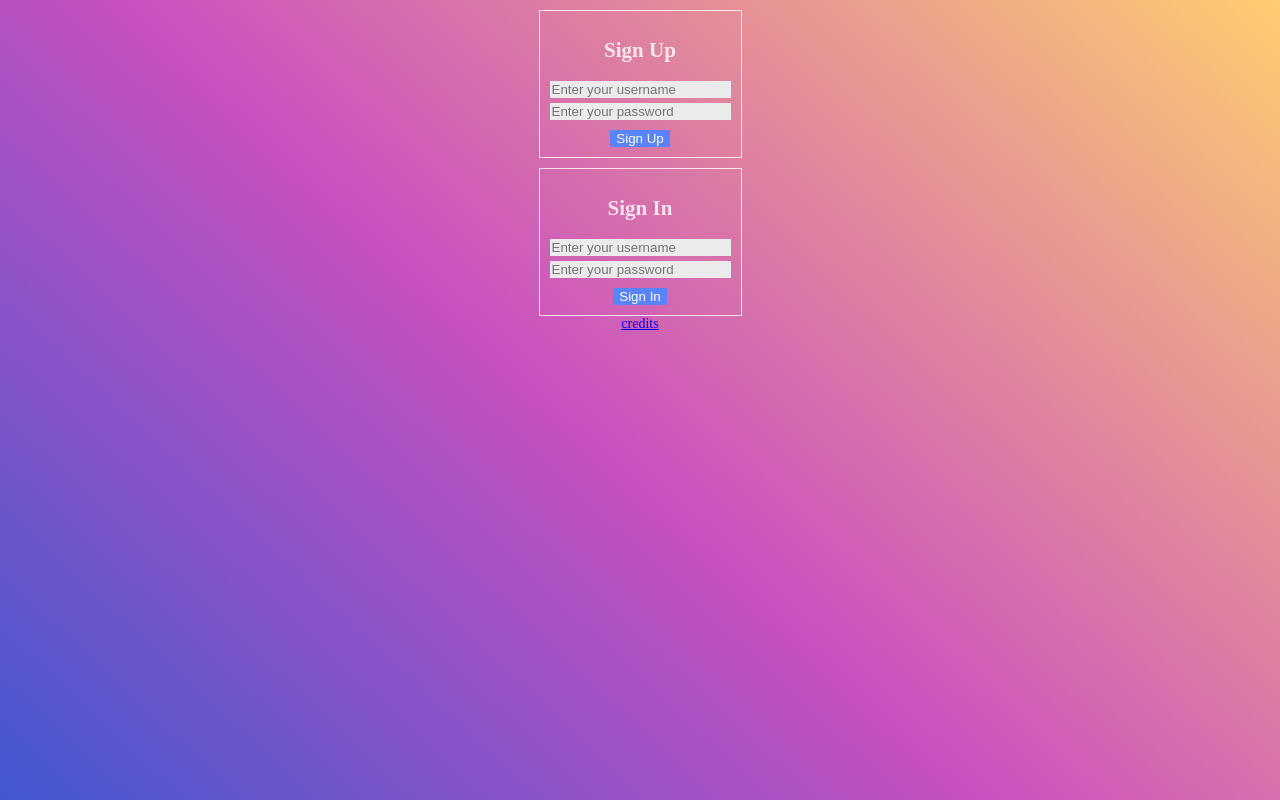
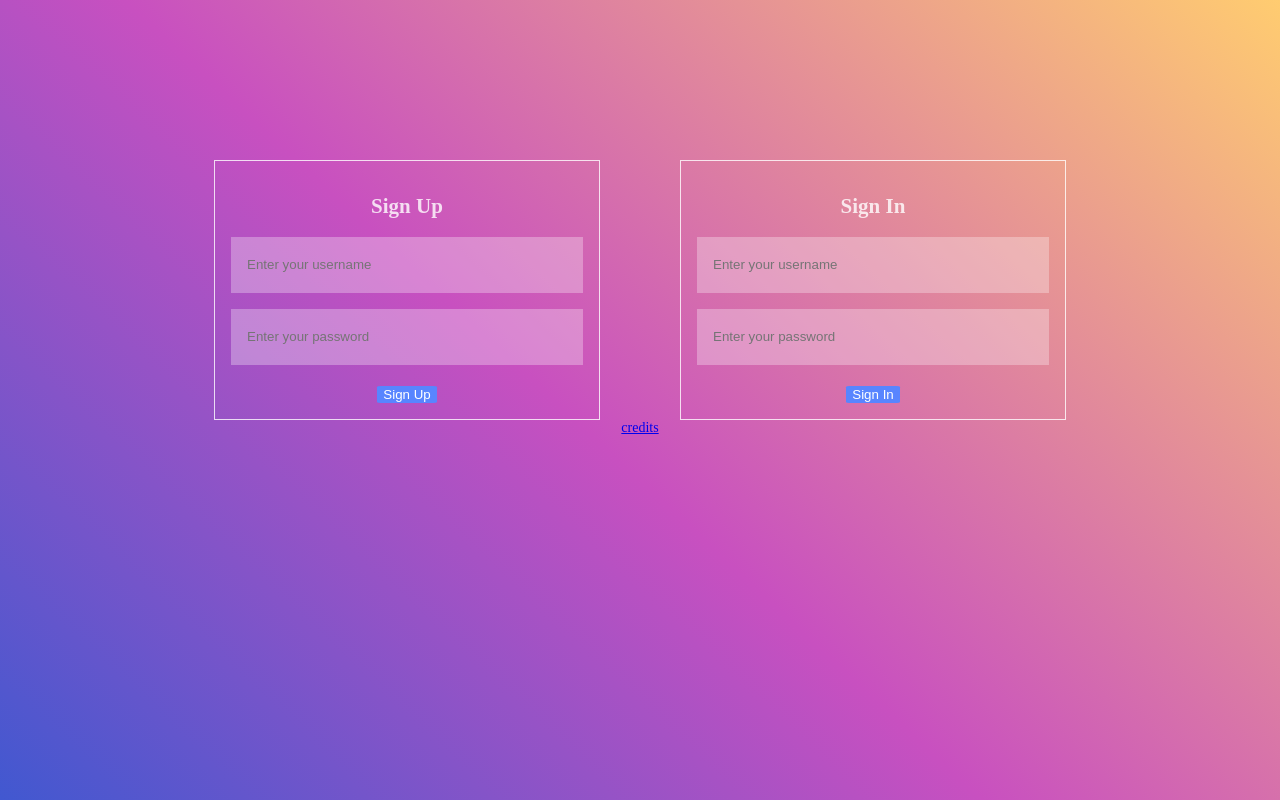
Before and after one commit to karenkwok/notInstagram, a website: page webgallery/frontend/index.html in a window 1280 px wide. Drawn offline with Linux system fonts and the light colour scheme.

Commit message:
styled sign in forms

```diff
--- a/webgallery/frontend/index.html
+++ b/webgallery/frontend/index.html
@@ -13,6 +13,7 @@
       <button id="signout" class="sign-btn">Sign Out</button>
     </div>
 
+    <div id="forms">
       <div id="signup-form" class="sign-form hidden">
         <form id="create_signup_form" class="create_sign_form">
           <div>
@@ -61,6 +62,7 @@
             <input type="submit" class="sign-btn" value="Sign In" />
           </div>
         </form>
+      </div>
     </div>
 
     <div id="users-container"></div>
--- a/webgallery/frontend/style/index.css
+++ b/webgallery/frontend/style/index.css
@@ -21,10 +21,18 @@ body {
   display: none !important;
 }
 
+#forms {
+  display: flex;
+  flex-direction: row;
+  justify-content: center;
+}
+
 .sign-form {
-  margin-top: 10px;
-  padding: 10px;
-  border: solid 1px;
+  margin-top: 20vh;
+  margin-left: 5vh;
+  margin-right: 5vh;
+  padding: 1rem;
+  border: solid 1.5px;
 }
 
 .create_sign_form {
@@ -34,10 +42,17 @@ body {
 }
 
 .sign_form_element {
-  background-color: rgb(235, 235, 235);
-  color: gray;
+  background-color: rgba(255, 255, 255, 0.3);
+  color: white;
+  height: 3vh;
+  width: 25vw;
+  margin-bottom: 2vh;
+  padding: 1rem;
   border: none;
-  margin-bottom: 5px;
+}
+
+input:focus-visible {
+  outline: none;
 }
 
 .sign-btn {
@@ -49,12 +64,6 @@ body {
   margin-top: 5px;
 }
 
-body {
-  display: flex;
-  flex-direction: column;
-  align-items: center;
-  max-width: 800px;
-  margin: auto;
 }
 
 .delete-btn {
```
Lines whose indentation alone changed are shown as unchanged.
